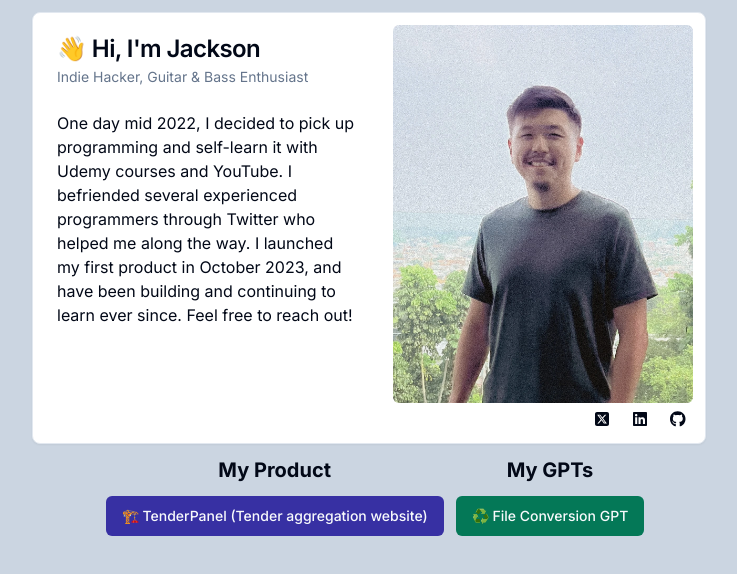
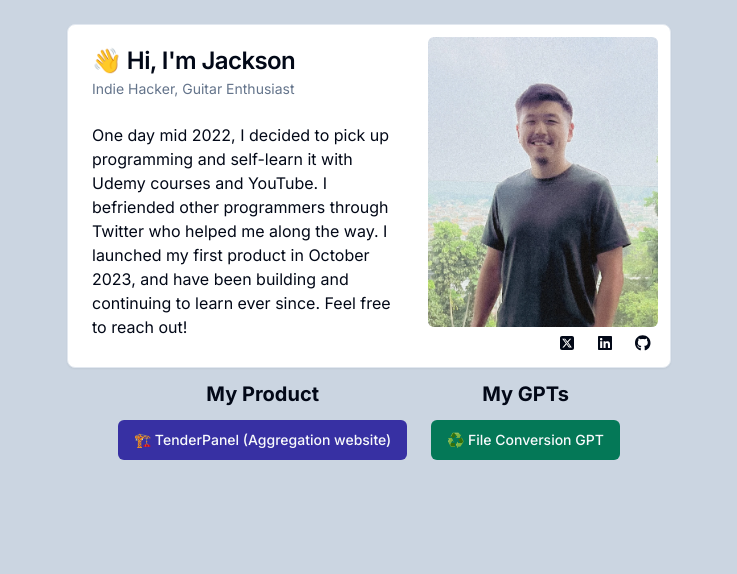
Before and after one commit to jacksonllk/my-page, a Next.js app: page / in a window 1280 px wide. Shown: the top 574 px of the page, without its empty margins (271-1008 px from the left). Built offline with nearby package versions, Linux system fonts and the light colour scheme.

Commit message:
format UI resize pic

```diff
--- a/app/page.js
+++ b/app/page.js
@@ -4,25 +4,25 @@ import Link from "next/link";
 import { Button } from "@/components/ui/button";
 export default function Page() {
   return (
-    <div className="flex flex-row justify-center mb-12">
-      <div className="flex flex-col items-center">
+    <div className="flex flex-col sm:flex-row justify-center">
+      <div className="flex flex-col items-center mx-3">
         <h1 className="text-center font-bold text-xl mb-3">My Product</h1>
         <Link
           href="https://tenderpanel.com"
           target="_blank"
           rel="noopener noreferrer"
         >
-          <Button className="bg-indigo-800 hover:bg-indigo-500 mx-3">🏗️ TenderPanel (Tender aggregation website)</Button>
+          <Button className="bg-indigo-800 hover:bg-indigo-500 mb-3">🏗️ TenderPanel (Aggregation website)</Button>
         </Link>
       </div>
-      <div className="flex flex-col items-center">
+      <div className="flex flex-col items-center mx-3">
         <h1 className="text-center font-bold text-xl mb-3">My GPTs</h1>
         <Link
           href="https://chat.openai.com/g/g-p5igkiCKT-file-conversion-gpt"
           target="_blank"
           rel="noopener noreferrer"
         >
-          <Button className="bg-emerald-700 hover:bg-emerald-500">♻️ File Conversion GPT</Button>
+          <Button className="bg-emerald-700 hover:bg-emerald-500 mb-3">♻️ File Conversion GPT</Button>
         </Link>
       </div>
     </div>
--- a/components/Intro.js
+++ b/components/Intro.js
@@ -19,7 +19,7 @@ import {
 
 export default function Intro() {
   return (
-    <div className="flex flex-col items-center">
+    <div className="flex flex-col items-center mt-3">
       <div className="flex flex-row justify-between w-auto max-w-full">
         <div className="p-3">
           <Card className="w-full">
@@ -27,14 +27,14 @@ export default function Intro() {
               <div>
                 <CardHeader>
                   <CardTitle>👋 Hi, I&apos;m Jackson</CardTitle>
-                  <CardDescription>Indie Hacker, Guitar & Bass Enthusiast </CardDescription>
+                  <CardDescription>Indie Hacker, Guitar Enthusiast </CardDescription>
                 </CardHeader>
                 <CardContent>
                   <div className="flex flex-col">
                     <p className="max-w-[300px]">
                       One day mid 2022, I decided to pick up programming and
                       self-learn it with Udemy courses and YouTube. I befriended
-                      several experienced programmers through Twitter who helped me along the
+                      other programmers through Twitter who helped me along the
                       way. I launched my first product in October 2023, and have
                       been building and continuing to learn ever since. Feel
                       free to reach out!
@@ -51,8 +51,8 @@ export default function Intro() {
                       // Use standard CSS for sizing and object-fit
                       className="object-cover" // Add appropriate CSS classes
                       priority="true"
-                      width={300}
-                      height={300}
+                      width={230}
+                      height={230}
                     />
                   </div>
                   <div className="flex flex-row items-center justify-end gap-x-2 mt-1">
```
